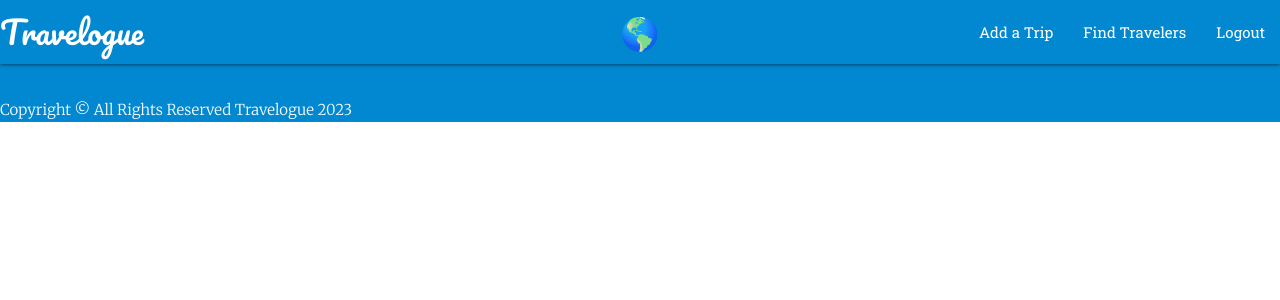
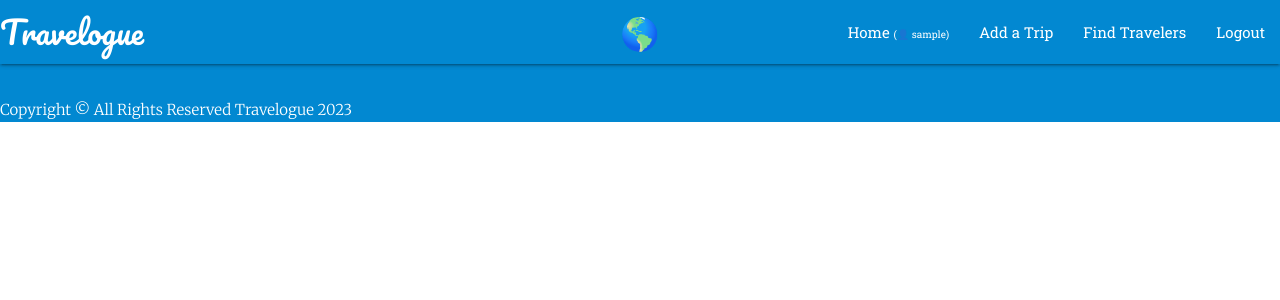
Before and after one commit to zacksigel/travelogue, a Django app: page / in a window 1280 px wide. Shown: the top 300 px of the page. Run offline with Django 4.2, Linux system fonts and the light colour scheme; the visitor is signed in with stand-in values (Sample User, id 1); data that the repository does not hold is empty.

Commit message:
style edits in navbar

```diff
--- a/main_app/static/css/style.css
+++ b/main_app/static/css/style.css
@@ -32,3 +32,7 @@ p {
     font-family: 'Merriweather', serif;
     font-weight: 800;
 }
+
+.nav-bar-username {
+    font-size: 10px;
+}
--- a/main_app/templates/base.html
+++ b/main_app/templates/base.html
@@ -32,6 +32,9 @@
                 <ul class="right">
                     {% if user.is_authenticated %}
                     <li>
+                        <a href="{% url 'index' %}">Home <span class="nav-bar-username">(👤 {{ user }})</span></a>
+                    </li>
+                    <li>
                         <a href="{% url 'new_trip' %}">Add a Trip</a>
                     </li>
                     <li>
```
